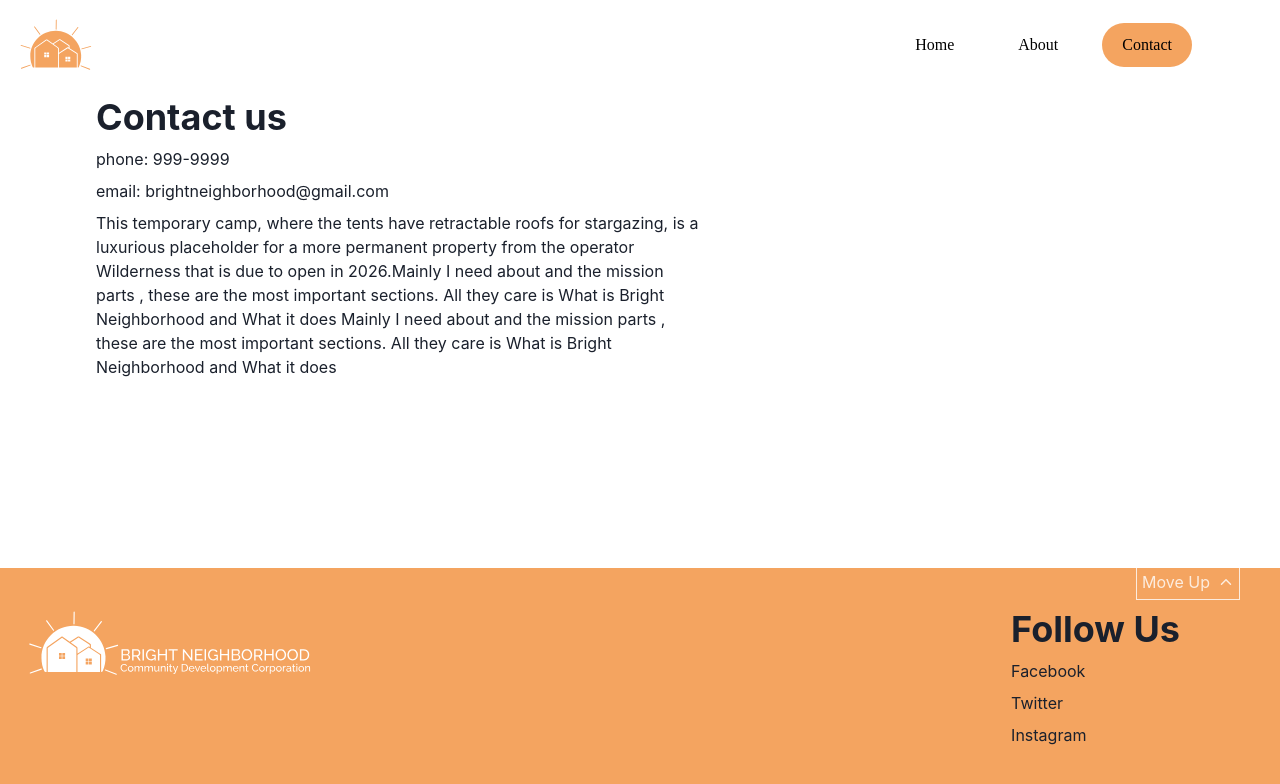
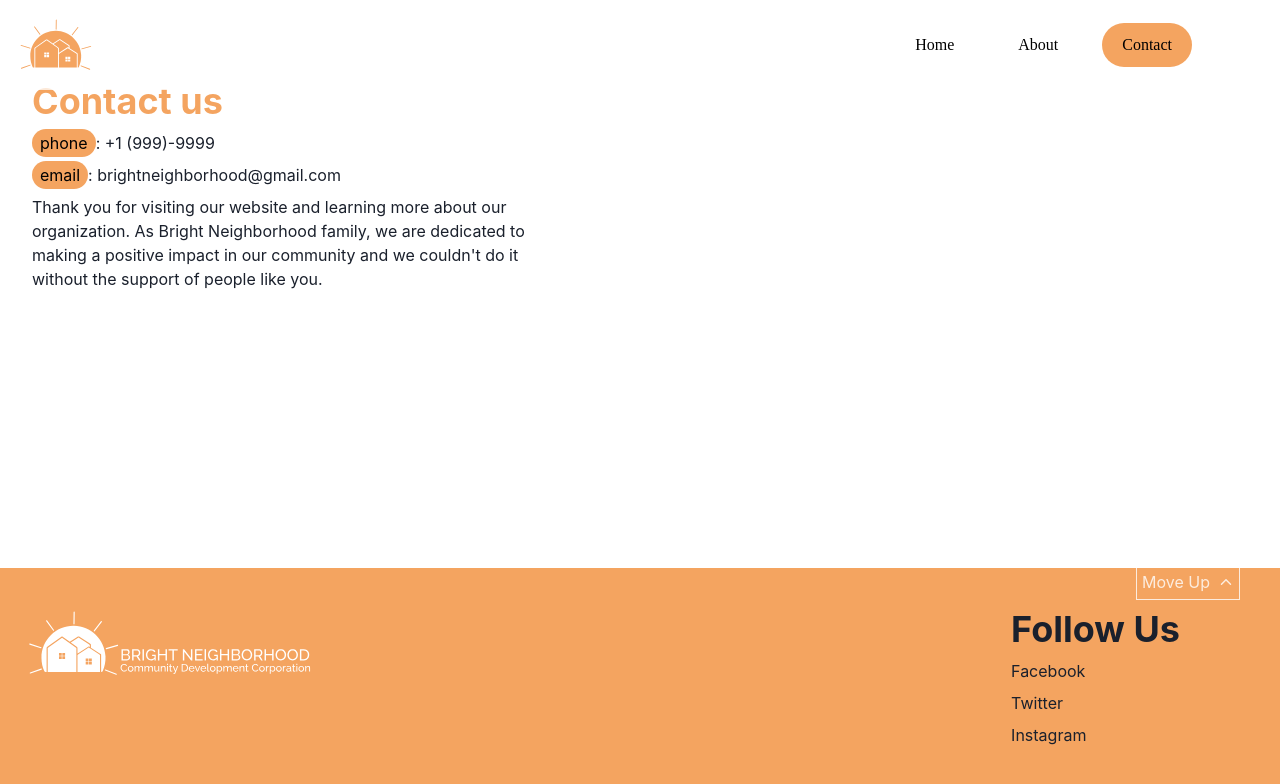
Before and after one commit to raulikk/brightNeighborhood, a React (Vite) app: page /contact in a window 1280 px wide. Shown: the top 784 px of the page. Built offline with nearby package versions, Linux system fonts and the light colour scheme.

Commit message:
Enhance the visual feel of infor cards

```diff
--- a/src/components/CardList.tsx
+++ b/src/components/CardList.tsx
@@ -64,13 +64,13 @@ const CardList = () => {
 
 
     {  cardsContents.map( (content) => (
-      <Card key={content.id} bg="#F4A460">
+      <Card key={content.id} bg="#F4A460" overflow='hidden' borderRadius="20px">
 
-        <CardBody overflow="hidden">
+        <CardBody overflow="hidden" padding='0'>
 
           <Image src={content.imageUrl}  w="100%" />
 
-          <Stack mt="4" spacing={2}>
+          <Stack mt="4" spacing={2} padding='0 1rem'>
           <Heading color="white">{content.heading} </Heading>
           <Text>{content.text}</Text>
 
@@ -78,14 +78,7 @@ const CardList = () => {
 
         </CardBody>
 
-          <CardFooter
-          justify='end'
-          >
-            <Button > More...</Button>
 
-
-
-          </CardFooter>
 
       </Card>
 
--- a/src/components/pages/AboutPage.tsx
+++ b/src/components/pages/AboutPage.tsx
@@ -1,18 +1,28 @@
 import { HStack, VStack, Flex, Stack, Image, Box, Heading, Text, Accordion, AccordionButton,AccordionItem,AccordionPanel, AccordionIcon, SimpleGrid, } from '@chakra-ui/react'
 import React from 'react'
-import aboutImage from "../../assets/img/economics.jpg"
+import aboutImage from "../../assets/img/economics.webp"
 const AboutPage = () => {
 
     const aboutContent= {
         paragraphs : [
             {id:1 ,
-            heading: "Who we are( about us)",
-            text: "This temporary camp, where the tents have retractable roofs for stargazing, is a luxurious placeholder for a more permanent property from the operator Wilderness that is due to open in 2026.Mainly I need  about and the mission parts , these are the most important sections.  All they care is  What is Bright Neighborhood and What it does Mainly I need  about and the mission parts , these are the most important sections.  All they care is  What is Bright Neighborhood and What it does "
+            heading: "Mission",
+            text: `The Mission of the Bright Neighborhood Community Development Corporation is to build community and enhance the quality of life for underserved residents. We are a place-based community development organization serving primarily low-income neighborhoods. We are a community development organization with many roles - as neighborhood advocates, organizers and planners, and economic developers.
+
+            We believe in a comprehensive vision of community, a quality environment, a healthy neighborhood economy, and active voluntary associations. We are committed to the empowerment of low-income residents, diversity and coalition building, and social and economic justice.
+            `
         },
 
         {id:2 ,
-            heading: "What we do ( our mission)",
-            text: "This temporary camp, where the tents have retractable roofs for stargazing, is a luxurious placeholder for a more permanent property from the operator Wilderness that is due to open in 2026.Mainly I need  about and the mission parts , these are the most important sections.  All they care is  What is Bright Neighborhood and What it does Mainly I need  about and the mission parts , these are the most important sections.  All they care is  What is Bright Neighborhood and What it does "
+            heading: "Values",
+            text: "The values of respect, compassion, empowerment, and teamwork represent the core principles we stand for and believe in at Bright Neighborhood CDC. Ours is a place-based organization that treats each person with compassion and respect. We build a powerful coalition of advocates and supporters who contribute their own voices in the community. We strengthen community through teamwork and encourage people to learn, and to share ideas and knowledge across all communities and within Bright Neighborhood CDC."
+        },
+
+        {id:3 ,
+        heading: "Environment",
+            text: `
+            Established in 2020, Chicago Water Alliance(CWA) seeks to advocate for clean and affordable water in low-income neighborhoods. Also, we would like to create economic and job-creating potential while urging greater care of our precious supply of water.
+            `
         }],
 
 
@@ -62,7 +72,7 @@ const AboutPage = () => {
                {
                 aboutContent.paragraphs.map( (paragraph) => (
                     <Box key={paragraph.id}  maxW="50ch">
-                        <Heading > {paragraph.heading}</Heading>
+                        <Heading color="#F4A460" > {paragraph.heading}</Heading>
                         <Text> {paragraph.text}</Text>
                     </Box>
 
--- a/src/components/pages/ContactPage.tsx
+++ b/src/components/pages/ContactPage.tsx
@@ -1,4 +1,4 @@
-import { Flex, Stack, Heading, Text,Box } from '@chakra-ui/react'
+import { Flex, Stack, Heading, Text,Box, Highlight } from '@chakra-ui/react'
 import React from 'react'
 
 const ContactPage = () => {
@@ -10,17 +10,29 @@ const ContactPage = () => {
       sm: "column",
       base:"column"
     }}
-     padding="6rem 6rem"
+     padding={{
+
+      base:"5rem 2rem"
+
+
+     }}
      h="70vh"
      >
 
     <Stack>
-      <Heading> Contact us </Heading>
+      <Heading color='#F4A460'> Contact us </Heading>
 
-      <Text> phone: 999-9999</Text>
-      <Text> email: brightneighborhood@gmail.com</Text>
 
-      <Text maxW="60ch"> This temporary camp, where the tents have retractable roofs for stargazing, is a luxurious placeholder for a more permanent property from the operator Wilderness that is due to open in 2026.Mainly I need  about and the mission parts , these are the most important sections.  All they care is  What is Bright Neighborhood and What it does Mainly I need  about and the mission parts , these are the most important sections.  All they care is  What is Bright Neighborhood and What it does </Text>
+   <Text> <Highlight query="phone" styles={{ px: '2', py: '1', rounded: 'full', bg: '#F4A460' }}> phone: +1 (999)-9999 </Highlight> </Text>
+    <Text>
+        <Highlight query="email" styles={{ px: '2', py: '1', rounded: 'full', bg: '#F4A460' }}>
+        email: brightneighborhood@gmail.com
+        </Highlight>
+        </Text>
+
+
+
+      <Text maxW="50ch"> Thank you for visiting our website and learning more about our organization. As  Bright Neighborhood family, we are dedicated to making a positive impact in our community and we couldn't do it without the support of people like you. </Text>
 
     </Stack>
 
```
